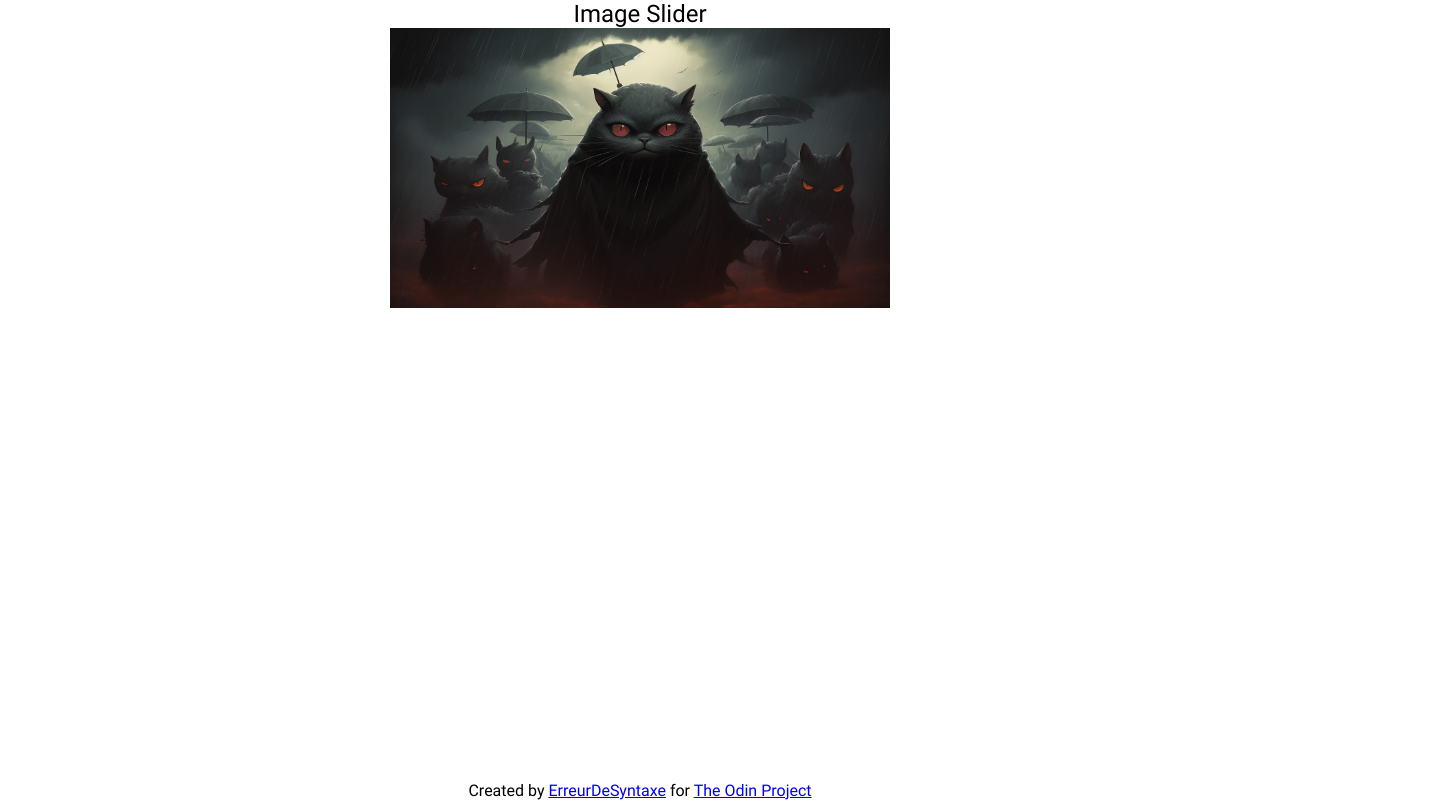
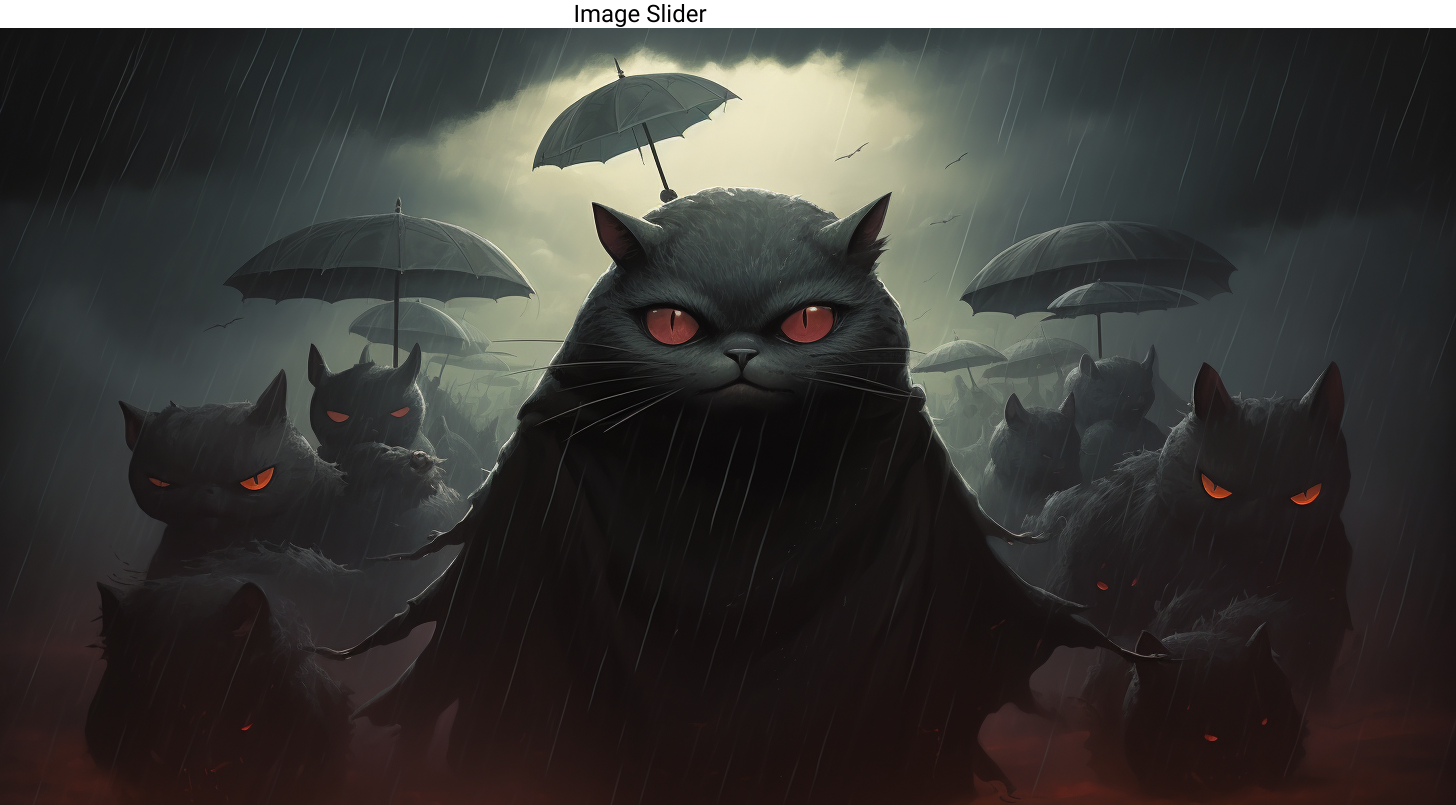
Before and after one commit to ErreurDeSyntaxe/full-stack-carousel, a website built with webpack: page dist/index.html in a window 1280 px wide. Shown: the top 805 px of the page, 1456 px wide, since content can reach past the window. Built offline with nearby package versions, Linux system fonts and the light colour scheme.

Commit message:
Undo style

```diff
--- a/src/style.css
+++ b/src/style.css
@@ -14,35 +14,19 @@
   font-family: 'Roboto', sans-serif;
 }
 
+header {
+  font-size: 1.5rem;
+  text-align: center;
+}
+
 body {
   height: 100vh;
   display: flex;
   flex-direction: column;
 }
 
-header {
-  font-size: 1.5rem;
-  text-align: center;
-}
-
-/* div {
-  border: 1px solid red;
-} */
-
 main {
   flex: 1;
-  display: flex;
-  flex-direction: column;
-  align-items: center;
-  #largeDiv {
-    width: 500px;
-  }
-  .inactive {
-    display: none;
-  }
-  img {
-    width: 100%;
-  }
 }
 
 footer {
```
